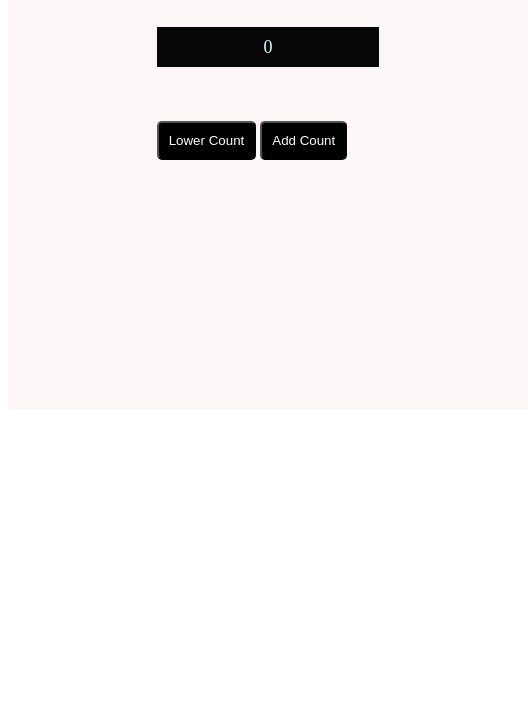
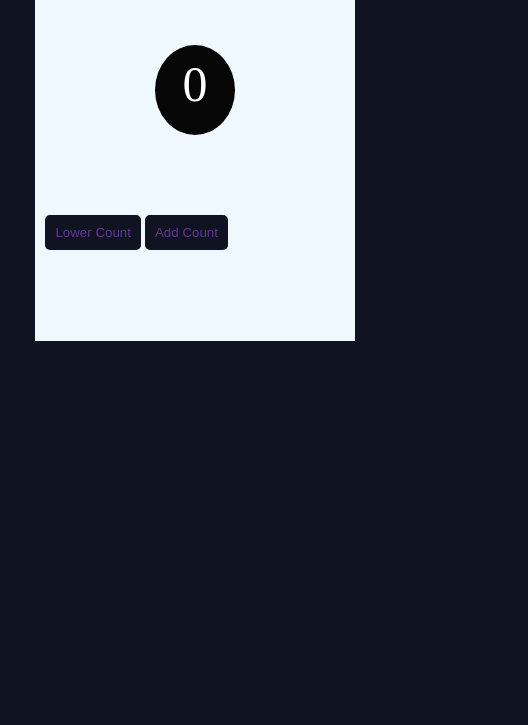
Before and after one commit to Abiola-Farounbi/ecx-30days-of-code, a plain HTML site: page day1/index.html in a window 390 px wide. Shown: the part 119-844 px from the top of the page, 528 px wide, since content can reach past the window. Drawn offline with Linux system fonts and the light colour scheme.

Commit message:
Update style.css

```diff
--- a/day1/style.css
+++ b/day1/style.css
@@ -1,24 +1,32 @@
+body{
+    background-color: #101321;
+}
 .container{
-    display:flex;
-    justify-content: center;
-    width:500px;
+    width:100%;
+}
+.card{
+
+    width:40%;
     height:500px;
-    background-color:#e6adad1c;
+    background-color:aliceblue;
     padding:10px;
-    margin: 0px auto;
+    margin: 40px auto;
 }
 .name{
     font-size:40px;
+    text-align: center;
+    color: #101321;
 }
 #display{
-    width: 100%;
-    height: 30px;
+    width: 80px;
+    height: 80px;
     background-color: #060606;
-    margin: 54px 0px;
+    margin: 60px auto;
     text-align: center;
-    color: lightcyan;
+    color: white;
     padding-top:10px ;
-    font-size: 18px;
+    font-size: 50px;
+    border-radius: 50%;
 }
 .red{
     background-color:darkred !important;
@@ -30,12 +38,67 @@
     border-radius: 5px;
     background-color:black;
     padding: 10px;
-    color: white;
+    color: rebeccapurple;
 
+    border: none;
+    margin: 20px 0px;
 }
 #lower{
     border-radius: 5px;
-    background-color:black;
+    background-color:#101321;
+    color: rebeccapurple;
+    padding: 10px;
+
+    border: none;
+    margin: 20px 90px;
+}
+@media only screen and (min-width:100px) and (max-width:399px){
+.card{
+
+    width:80%;
+    height:400px;
+    background-color:aliceblue;
+    padding:10px;
+    margin: 40px auto;
+}
+.name{
+    font-size:30px;
+    text-align: center;
+    color: #101321;
+}
+#display{
+    width: 80px;
+    height: 80px;
+    background-color: #060606;
+    margin: 60px auto;
+    text-align: center;
     color: white;
+    padding-top:10px ;
+    font-size: 50px;
+    border-radius: 50%;
+}
+.red{
+    background-color:darkred !important;
+}
+.green{
+    background-color:darkgreen !important;
+}
+#add{
+    border-radius: 5px;
+    background-color:#101321;
     padding: 10px;
+    color: rebeccapurple;
+
+    border: none;
+    margin: 20px 0px;
 }
+#lower{
+    border-radius: 5px;
+    background-color:#101321;
+    color: rebeccapurple;
+    padding: 10px;
+
+    border: none;
+    margin: 20px 0px;
+}
+}
```
